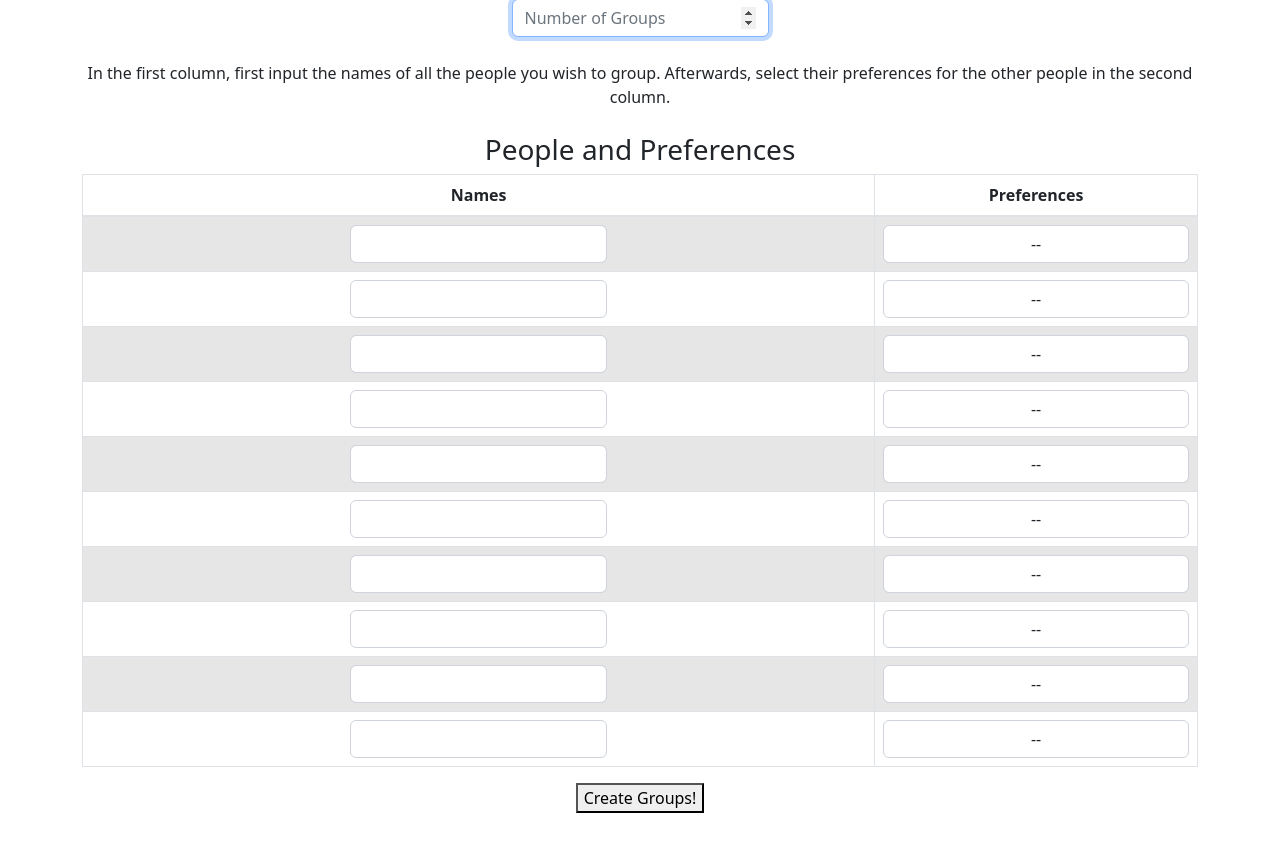
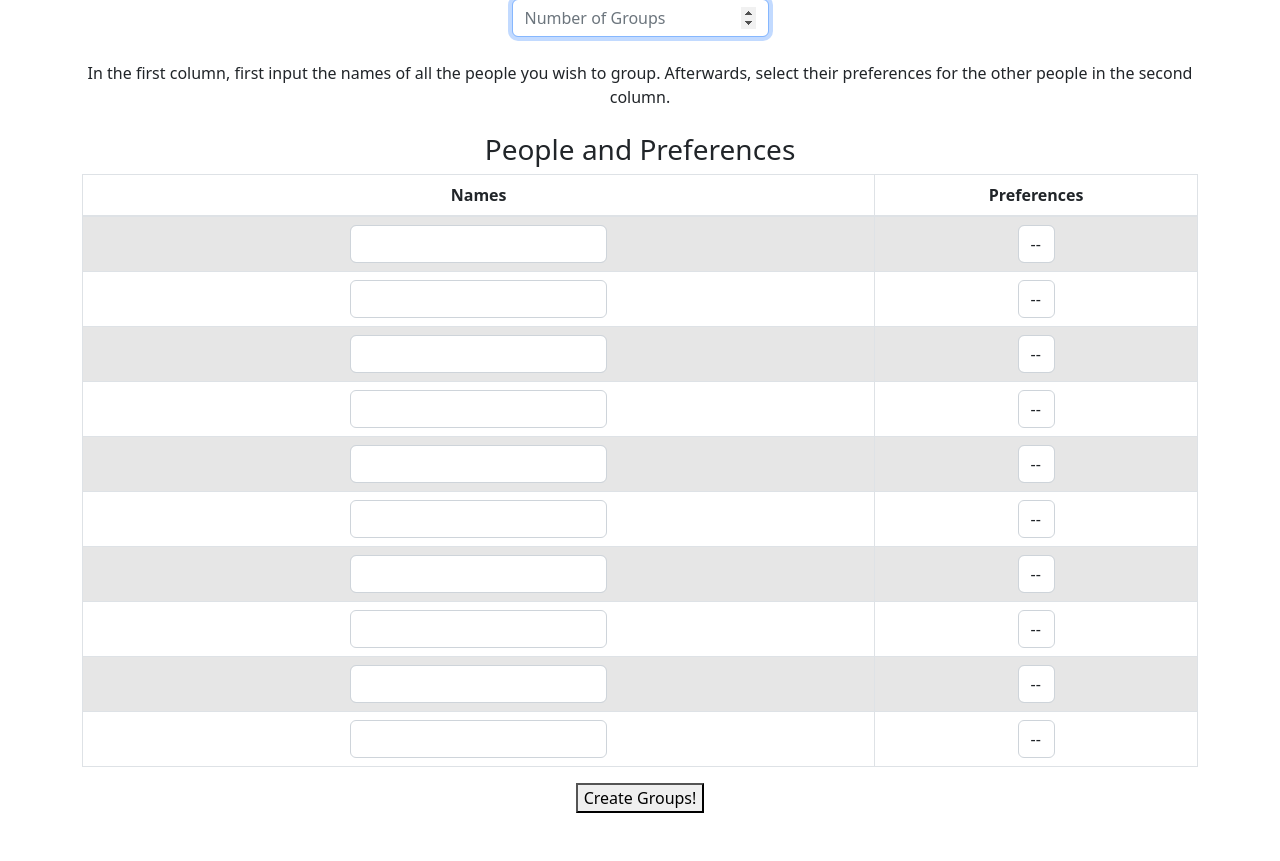
Before and after one commit to Lemon-marmalade/Thoughtful-Randomness-Public, a Python web app: template final/templates/input.html in a window 1280 px wide. Shown: the part 171-1032 px from the top of the page. Run offline with Jinja, Linux system fonts and the light colour scheme; the template is opened without the code that fills it: most values are stand-ins (such as "Sample title", 1, 10 or a date in 2020).

Commit message:
Mon, Nov 11, 2024, 12:51 PM -08:00

```diff
--- a/final/templates/input.html
+++ b/final/templates/input.html
@@ -30,10 +30,10 @@
                             <input autocomplete="off" class="form-control mx-auto w-auto" name="name" type="text" id="name{{ person }}" oninput="updatePreferences()">
                         </td>
                         <td>
-                            <ng-select class="form-control mx-auto w-auto" id="preferences{{ person }}">
+                            <select class="form-control mx-auto w-auto" id="preferences{{ person }}">
                                 <option value="no_preference">--</option>
                                 <!-- Options will be populated by JavaScript -->
-                            </ng-select>
+                            </select>
                         </td>
                     </tr>
                 {% endfor %}
```
